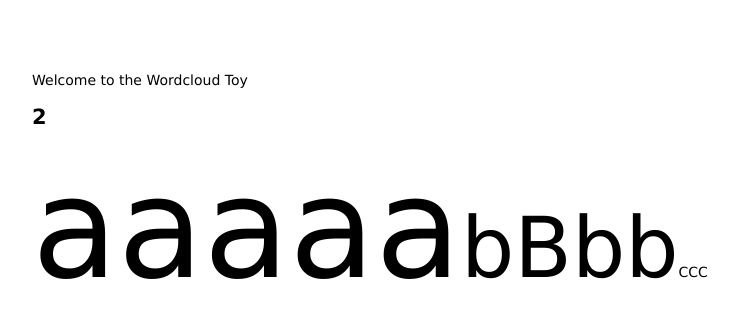
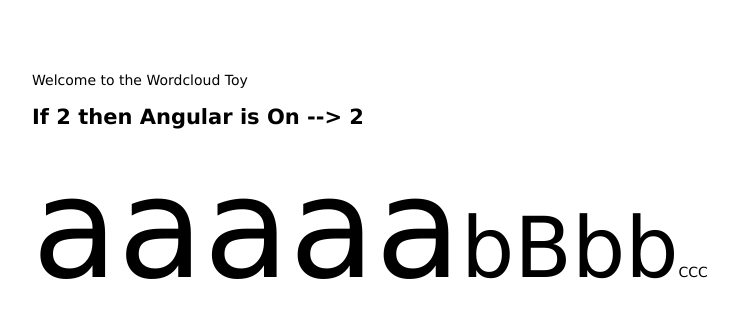
Before and after one commit to ansi6622/wordcloudTry, a website: page public/index.html in a window 1280 px wide. Shown: the whole page, without its empty margins (26-764 px from the left). Drawn offline with nearby package versions, Linux system fonts and the light colour scheme.

Commit message:
Update index.html
clarified the purpose of having a giant number on the page

```diff
--- a/public/index.html
+++ b/public/index.html
@@ -36,7 +36,7 @@
   <body>
     <p>Welcome to the Wordcloud Toy</p>
     <div ng-app="tagcloud-app">
-      <h2><span ng-bind="1 + 1"></span></h2>
+      <h2>If 2 then Angular is On --> <span ng-bind="1 + 1"></span></h2>
       <div id="keyword_cloud" ng-controller="tagCloudCtrl">
         <div class="dataBoxContent">
           <span ng-repeat="word in words" class="cloud_{{ word.size }}" title="Keyword wordSize {{ word.size }} times">{{ word.text }}</span>
```
